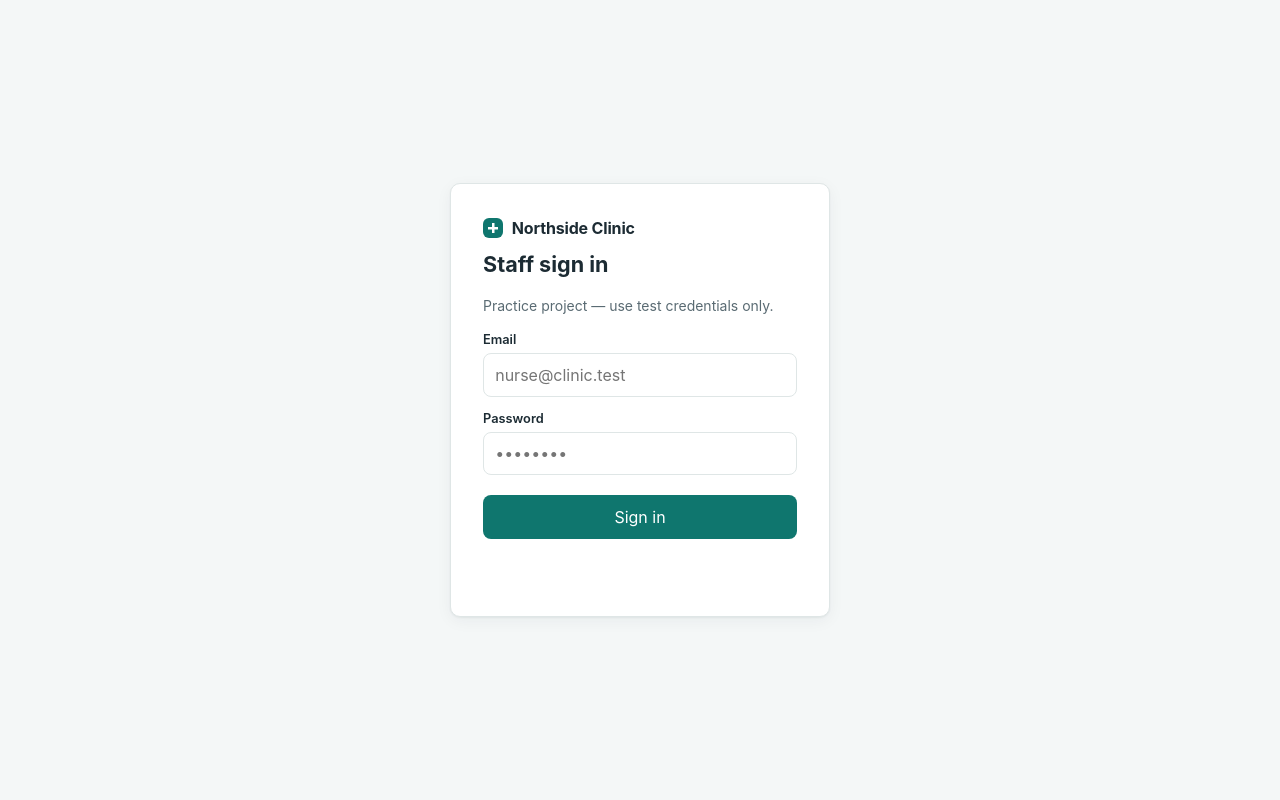
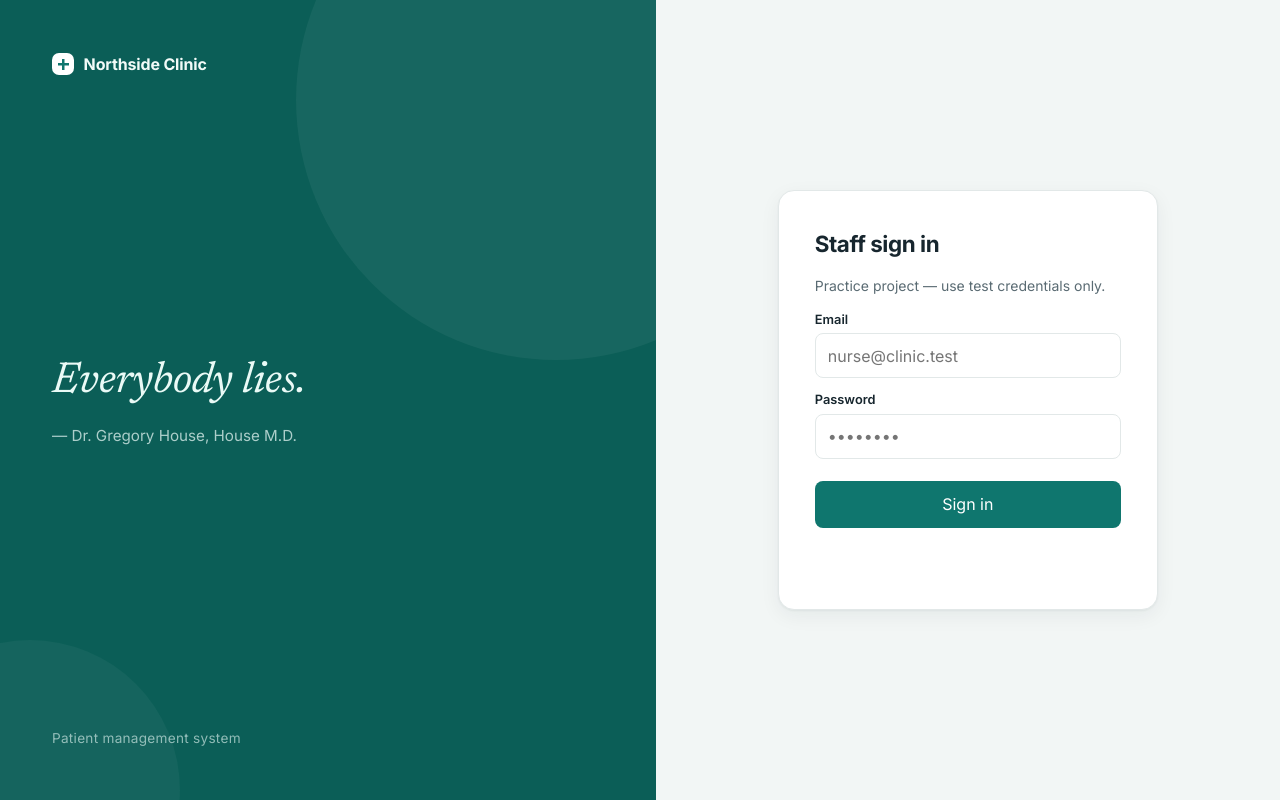
Before and after one commit to alakkkk/patient-management-system, a plain HTML site: page frontend/index.html in a window 1280 px wide. Drawn offline with nearby package versions, Linux system fonts and the light colour scheme.

Commit message:
Polish UI and add House M.D. quote to login

```diff
--- a/frontend/index.html
+++ b/frontend/index.html
@@ -4,16 +4,34 @@
     <meta charset="UTF-8" />
     <meta name="viewport" content="width=device-width, initial-scale=1.0" />
     <title>Clinic — patient management</title>
+    <link rel="preconnect" href="https://fonts.googleapis.com" />
+    <link rel="preconnect" href="https://fonts.gstatic.com" crossorigin />
+    <link
+      href="https://fonts.googleapis.com/css2?family=Inter:wght@400;500;600;700&family=Newsreader:ital,opsz@1,6..72&display=swap"
+      rel="stylesheet"
+    />
     <link rel="stylesheet" href="styles.css" />
   </head>
   <body>
     <!-- LOGIN VIEW -->
-    <div id="login-view" class="login-wrap">
-      <div class="login-card">
-        <div class="brand">
+    <div id="login-view" class="login-split">
+      <aside class="login-aside">
+        <div class="brand brand-light">
           <span class="brand-mark"></span>
           <span>Northside Clinic</span>
         </div>
+
+        <figure class="quote">
+          <!-- Swap this line for any quote you like -->
+          <blockquote>Everybody lies.</blockquote>
+          <figcaption>— Dr. Gregory House, <cite>House M.D.</cite></figcaption>
+        </figure>
+
+        <p class="aside-foot">Patient management system</p>
+      </aside>
+
+      <div class="login-main">
+        <div class="login-card">
           <h1>Staff sign in</h1>
           <p class="muted">Practice project — use test credentials only.</p>
           <label for="email">Email</label>
@@ -22,6 +40,7 @@
           <input id="password" type="password" autocomplete="current-password" placeholder="••••••••" />
           <button id="login-btn" class="primary">Sign in</button>
           <p id="login-error" class="error"></p>
+        </div>
       </div>
     </div>
 
--- a/frontend/styles.css
+++ b/frontend/styles.css
@@ -1,17 +1,20 @@
 :root {
-  --ink: #1c2b33;
+  --ink: #17262e;
   --ink-soft: #5a6b73;
-  --line: #dfe6e6;
-  --bg: #f4f7f7;
+  --line: #e2e8e8;
+  --bg: #f2f6f5;
   --surface: #ffffff;
   --accent: #0f766e;
+  --accent-deep: #0b5e57;
   --accent-soft: #e3f1ef;
   --danger: #b4322a;
   --danger-soft: #fbeae8;
   --warn-soft: #fdf3e0;
-  --radius: 10px;
-  --shadow: 0 1px 2px rgba(28, 43, 51, 0.06), 0 4px 16px rgba(28, 43, 51, 0.05);
+  --radius: 12px;
+  --shadow: 0 1px 2px rgba(23, 38, 46, 0.05), 0 6px 20px rgba(23, 38, 46, 0.06);
+  --shadow-lift: 0 2px 6px rgba(23, 38, 46, 0.07), 0 14px 34px rgba(23, 38, 46, 0.09);
   --font: "Inter", -apple-system, BlinkMacSystemFont, "Segoe UI", Roboto, sans-serif;
+  --serif: "Newsreader", Georgia, "Times New Roman", serif;
 }
 
 * { box-sizing: border-box; }
@@ -22,6 +25,8 @@ body {
   color: var(--ink);
   background: var(--bg);
   line-height: 1.5;
+  -webkit-font-smoothing: antialiased;
+  text-rendering: optimizeLegibility;
 }
 
 .hidden { display: none !important; }
@@ -34,10 +39,11 @@ button {
   border-radius: 8px;
   border: 1px solid transparent;
   padding: 0.55rem 0.95rem;
-  transition: background 0.12s, border-color 0.12s;
+  transition: background 0.14s, border-color 0.14s, transform 0.05s;
 }
+button:active { transform: translateY(1px); }
 button.primary { background: var(--accent); color: #fff; }
-button.primary:hover { background: #0b5e57; }
+button.primary:hover { background: var(--accent-deep); }
 button.ghost { background: transparent; border-color: var(--line); color: var(--ink); }
 button.ghost:hover { border-color: var(--ink-soft); }
 button.danger { background: transparent; border-color: var(--danger); color: var(--danger); }
@@ -48,48 +54,101 @@ button:disabled { opacity: 0.55; cursor: default; }
 input, select, textarea {
   font: inherit;
   width: 100%;
-  padding: 0.55rem 0.7rem;
+  padding: 0.6rem 0.75rem;
   border: 1px solid var(--line);
   border-radius: 8px;
   background: var(--surface);
   color: var(--ink);
+  transition: border-color 0.14s, box-shadow 0.14s;
 }
 input:focus, select:focus, textarea:focus {
-  outline: 2px solid var(--accent-soft);
+  outline: none;
   border-color: var(--accent);
+  box-shadow: 0 0 0 3px var(--accent-soft);
 }
 label { display: block; font-size: 0.8rem; font-weight: 600; margin: 0.75rem 0 0.25rem; }
 
-/* --- Login --- */
-.login-wrap {
-  min-height: 100vh;
-  display: grid;
-  place-items: center;
-  padding: 1.5rem;
-}
-.login-card {
-  background: var(--surface);
-  border: 1px solid var(--line);
-  border-radius: var(--radius);
-  box-shadow: var(--shadow);
-  padding: 2rem;
-  width: 100%;
-  max-width: 380px;
-}
-.login-card h1 { font-size: 1.35rem; margin: 0.5rem 0 0.15rem; }
-.login-card .primary { width: 100%; margin-top: 1.25rem; }
-
-.brand { display: flex; align-items: center; gap: 0.55rem; font-weight: 700; letter-spacing: -0.01em; }
+/* --- Brand --- */
+.brand { display: flex; align-items: center; gap: 0.6rem; font-weight: 700; letter-spacing: -0.01em; }
 .brand-mark {
-  width: 20px; height: 20px; border-radius: 6px;
-  background: var(--accent);
-  position: relative;
+  width: 22px; height: 22px; border-radius: 7px;
+  background: var(--accent); position: relative; flex: 0 0 auto;
 }
 .brand-mark::after {
   content: ""; position: absolute; inset: 0;
   background:
-    linear-gradient(#fff, #fff) center / 10px 2.5px no-repeat,
-    linear-gradient(#fff, #fff) center / 2.5px 10px no-repeat;
+    linear-gradient(#fff, #fff) center / 11px 2.5px no-repeat,
+    linear-gradient(#fff, #fff) center / 2.5px 11px no-repeat;
+}
+.brand-light { color: #f2fbf8; }
+.brand-light .brand-mark { background: #fff; }
+.brand-light .brand-mark::after {
+  background:
+    linear-gradient(var(--accent), var(--accent)) center / 11px 2.5px no-repeat,
+    linear-gradient(var(--accent), var(--accent)) center / 2.5px 11px no-repeat;
+}
+
+/* --- Login (split screen) --- */
+.login-split { min-height: 100vh; display: grid; grid-template-columns: 1.05fr 1fr; }
+
+.login-aside {
+  position: relative;
+  overflow: hidden;
+  background: var(--accent-deep);
+  color: #eafaf6;
+  padding: 3.25rem;
+  display: flex;
+  flex-direction: column;
+  justify-content: space-between;
+  gap: 2rem;
+}
+.login-aside::before {
+  content: "";
+  position: absolute;
+  width: 520px; height: 520px; border-radius: 50%;
+  right: -160px; top: -160px;
+  background: rgba(255, 255, 255, 0.05);
+}
+.login-aside::after {
+  content: "";
+  position: absolute;
+  width: 300px; height: 300px; border-radius: 50%;
+  left: -120px; bottom: -140px;
+  background: rgba(255, 255, 255, 0.04);
+}
+.login-aside > * { position: relative; z-index: 1; }
+
+.quote { margin: 0; max-width: 30ch; }
+.quote blockquote {
+  margin: 0;
+  font-family: var(--serif);
+  font-style: italic;
+  font-weight: 400;
+  font-size: clamp(2rem, 3.4vw, 3rem);
+  line-height: 1.2;
+  letter-spacing: -0.01em;
+}
+.quote figcaption { margin-top: 1.1rem; font-size: 0.95rem; color: rgba(234, 250, 246, 0.72); }
+.quote cite { font-style: normal; }
+.aside-foot { font-size: 0.85rem; color: rgba(234, 250, 246, 0.6); margin: 0; letter-spacing: 0.02em; }
+
+.login-main { display: grid; place-items: center; padding: 2rem; }
+.login-card {
+  background: var(--surface);
+  border: 1px solid var(--line);
+  border-radius: 16px;
+  box-shadow: var(--shadow);
+  padding: 2.25rem;
+  width: 100%;
+  max-width: 380px;
+}
+.login-card h1 { font-size: 1.4rem; margin: 0 0 0.15rem; letter-spacing: -0.02em; }
+.login-card .primary { width: 100%; margin-top: 1.4rem; padding: 0.65rem; }
+
+@media (max-width: 780px) {
+  .login-split { grid-template-columns: 1fr; }
+  .login-aside { padding: 2.5rem 1.75rem; gap: 1.5rem; }
+  .quote blockquote { font-size: 2rem; }
 }
 
 /* --- App shell --- */
@@ -97,7 +156,7 @@ label { display: block; font-size: 0.8rem; font-weight: 600; margin: 0.75rem 0 0
   display: flex; align-items: center; justify-content: space-between;
   background: var(--surface);
   border-bottom: 1px solid var(--line);
-  padding: 0.75rem 1.5rem;
+  padding: 0.8rem 1.5rem;
   position: sticky; top: 0; z-index: 5;
 }
 .topbar-left { display: flex; align-items: center; gap: 1.75rem; }
@@ -107,35 +166,35 @@ label { display: block; font-size: 0.8rem; font-weight: 600; margin: 0.75rem 0 0
 .nav { display: flex; gap: 0.25rem; }
 .nav-link {
   background: transparent; border: none; color: var(--ink-soft);
-  padding: 0.4rem 0.75rem; border-radius: 8px; font-weight: 600; font-size: 0.9rem;
+  padding: 0.4rem 0.8rem; border-radius: 8px; font-weight: 600; font-size: 0.9rem;
+  transition: background 0.14s, color 0.14s;
 }
 .nav-link:hover { background: var(--bg); color: var(--ink); }
-.nav-link.active { background: var(--accent-soft); color: #0b5e57; }
+.nav-link.active { background: var(--accent-soft); color: var(--accent-deep); }
 
-#main { max-width: 960px; margin: 0 auto; padding: 1.75rem 1.5rem 4rem; }
+#main { max-width: 980px; margin: 0 auto; padding: 1.9rem 1.5rem 4rem; }
 
 .page-head {
   display: flex; align-items: center; justify-content: space-between;
-  gap: 1rem; margin-bottom: 1.25rem; flex-wrap: wrap;
+  gap: 1rem; margin-bottom: 1.35rem; flex-wrap: wrap;
 }
-.page-head h2 { margin: 0; font-size: 1.4rem; letter-spacing: -0.01em; }
+.page-head h2 { margin: 0; font-size: 1.5rem; letter-spacing: -0.02em; }
 
 .back-link {
   background: none; border: none; color: var(--accent);
-  padding: 0; font-size: 0.85rem; margin-bottom: 0.75rem;
+  padding: 0; font-size: 0.85rem; margin-bottom: 0.75rem; font-weight: 500;
 }
 
 /* --- Stat cards --- */
-.stat-grid {
-  display: grid; grid-template-columns: repeat(3, 1fr);
-  gap: 1rem; margin-bottom: 1.5rem;
-}
+.stat-grid { display: grid; grid-template-columns: repeat(3, 1fr); gap: 1rem; margin-bottom: 1.5rem; }
 .stat {
   background: var(--surface); border: 1px solid var(--line);
-  border-radius: var(--radius); box-shadow: var(--shadow); padding: 1.1rem 1.25rem;
+  border-radius: var(--radius); box-shadow: var(--shadow); padding: 1.25rem 1.35rem;
+  transition: transform 0.16s, box-shadow 0.16s;
 }
-.stat .num { font-size: 2rem; font-weight: 700; letter-spacing: -0.02em; line-height: 1.1; }
-.stat .lbl { color: var(--ink-soft); font-size: 0.85rem; margin-top: 0.25rem; }
+.stat:hover { transform: translateY(-2px); box-shadow: var(--shadow-lift); }
+.stat .num { font-size: 2.1rem; font-weight: 700; letter-spacing: -0.03em; line-height: 1.1; color: var(--accent-deep); }
+.stat .lbl { color: var(--ink-soft); font-size: 0.85rem; margin-top: 0.3rem; }
 
 /* --- Cards & layout --- */
 .card {
@@ -143,10 +202,10 @@ label { display: block; font-size: 0.8rem; font-weight: 600; margin: 0.75rem 0 0
   border: 1px solid var(--line);
   border-radius: var(--radius);
   box-shadow: var(--shadow);
-  padding: 1.25rem;
+  padding: 1.4rem;
   margin-bottom: 1.25rem;
 }
-.card h3 { margin: 0 0 0.9rem; font-size: 1.05rem; }
+.card h3 { margin: 0 0 0.9rem; font-size: 1.08rem; letter-spacing: -0.01em; }
 .card-head { display: flex; align-items: center; justify-content: space-between; gap: 1rem; margin-bottom: 0.9rem; }
 .card-head h3 { margin: 0; }
 .grid-2 { display: grid; grid-template-columns: 1fr 1fr; gap: 0.75rem; }
@@ -156,9 +215,10 @@ label { display: block; font-size: 0.8rem; font-weight: 600; margin: 0.75rem 0 0
 
 /* --- Table --- */
 table { width: 100%; border-collapse: collapse; }
-th, td { text-align: left; padding: 0.7rem 0.5rem; border-bottom: 1px solid var(--line); font-size: 0.9rem; }
-th { font-size: 0.75rem; text-transform: uppercase; letter-spacing: 0.04em; color: var(--ink-soft); }
-tbody tr.clickable { cursor: pointer; }
+th, td { text-align: left; padding: 0.75rem 0.5rem; border-bottom: 1px solid var(--line); font-size: 0.9rem; }
+th { font-size: 0.72rem; text-transform: uppercase; letter-spacing: 0.05em; color: var(--ink-soft); font-weight: 600; }
+tbody tr:last-child td { border-bottom: none; }
+tbody tr.clickable { cursor: pointer; transition: background 0.12s; }
 tbody tr.clickable:hover { background: var(--bg); }
 tbody tr.norow:hover { background: transparent; cursor: default; }
 
@@ -167,25 +227,24 @@ tbody tr.norow:hover { background: transparent; cursor: default; }
 
 /* --- Badges --- */
 .badge {
-  display: inline-block; padding: 0.15rem 0.55rem;
+  display: inline-block; padding: 0.15rem 0.6rem;
   border-radius: 999px; font-size: 0.72rem; font-weight: 600;
   background: var(--bg); color: var(--ink-soft);
 }
-.badge.scheduled { background: var(--accent-soft); color: #0b5e57; }
+.badge.scheduled { background: var(--accent-soft); color: var(--accent-deep); }
 .badge.checked_in { background: #e5eefb; color: #1d4e89; }
 .badge.completed { background: #e7f1e8; color: #2f6b3a; }
 .badge.cancelled { background: var(--danger-soft); color: var(--danger); }
 .badge.no_show { background: var(--warn-soft); color: #8a5a12; }
 
-.stack > * + * { margin-top: 0.5rem; }
-.record {
-  border: 1px solid var(--line); border-radius: 8px; padding: 0.85rem 1rem;
-}
+.stack > * + * { margin-top: 0.6rem; }
+.record { border: 1px solid var(--line); border-radius: 10px; padding: 0.9rem 1.05rem; transition: border-color 0.12s; }
+.record:hover { border-color: #cfdcda; }
 .record .rx { font-size: 0.85rem; color: var(--ink-soft); margin-top: 0.35rem; }
 .record-actions { display: flex; gap: 0.4rem; align-items: center; }
 .empty { color: var(--ink-soft); font-size: 0.9rem; padding: 0.5rem 0; }
 
-.dl { display: grid; grid-template-columns: auto 1fr; gap: 0.35rem 1.5rem; font-size: 0.9rem; }
+.dl { display: grid; grid-template-columns: auto 1fr; gap: 0.4rem 1.5rem; font-size: 0.9rem; }
 .dl dt { color: var(--ink-soft); }
 .dl dd { margin: 0; }
 
@@ -194,8 +253,8 @@ tbody tr.norow:hover { background: transparent; cursor: default; }
 /* --- Toast --- */
 #toast {
   position: fixed; left: 50%; bottom: 1.5rem; transform: translateX(-50%);
-  background: var(--ink); color: #fff; padding: 0.65rem 1.1rem; border-radius: 8px;
-  font-size: 0.9rem; box-shadow: var(--shadow); opacity: 0; pointer-events: none;
+  background: var(--ink); color: #fff; padding: 0.7rem 1.15rem; border-radius: 10px;
+  font-size: 0.9rem; box-shadow: var(--shadow-lift); opacity: 0; pointer-events: none;
   transition: opacity 0.2s, transform 0.2s; z-index: 20;
 }
 #toast.show { opacity: 1; transform: translateX(-50%) translateY(-4px); }
```
Lines whose indentation alone changed are shown as unchanged.
